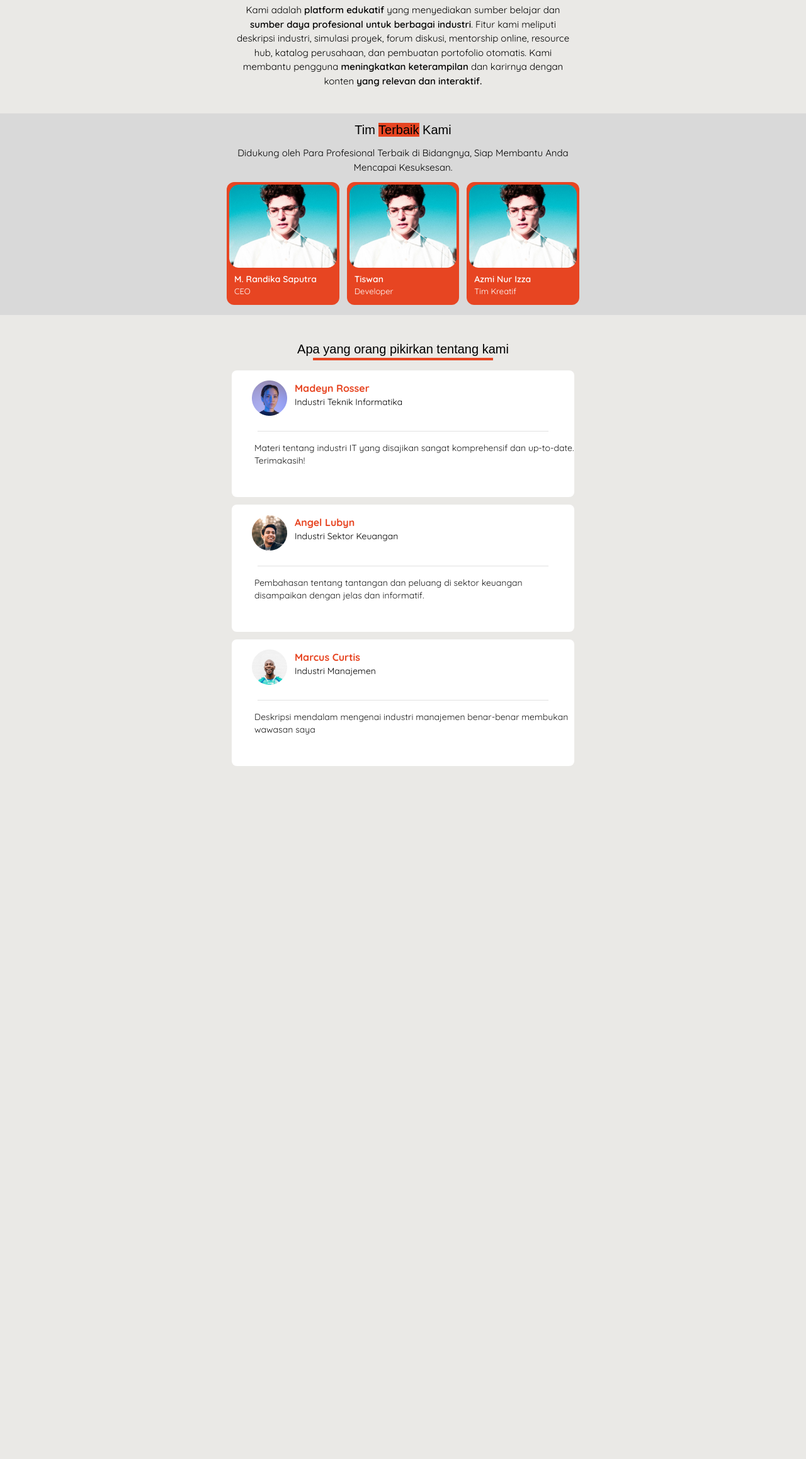
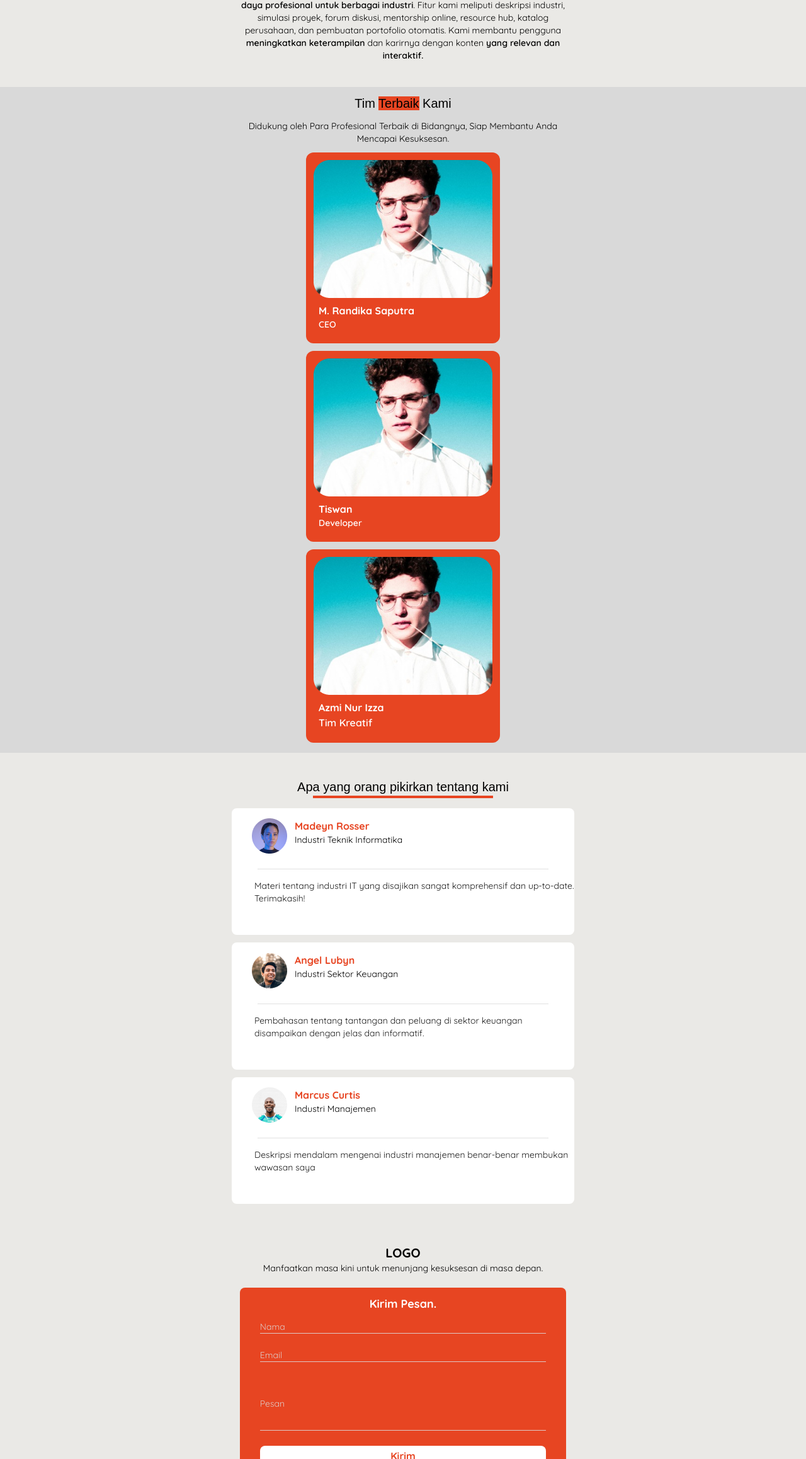
Before and after one commit to tiswan14/triaz-dev, a website: page tentangkami.html in a window 1280 px wide. Shown: the part 484-2800 px from the top of the page at 63% size. Before the commit the page ends 1824 px from the top, so only its background shows below. Drawn offline with Linux system fonts and the light colour scheme; a web font is replaced by a local one.

Commit message:
end tentangkami -responsif

```diff
--- a/src/input.css
+++ b/src/input.css
@@ -43,30 +43,28 @@
     left: 0px;
   }
 
-
-
-  .h-fitur{
+  .h-fitur {
     @apply hover:shadow-2xl hover:-translate-y-1 hover:scale-105 transition-transform duration-300;
   }
 }
-.navbar-fixed{
+.navbar-fixed {
   @apply fixed z-[9999] bg-white bg-opacity-80;
   backdrop-filter: blur(5px);
   box-shadow: inset 0 -1px 0 0 rgba(0, 0, 0, 0.2);
 }
 
 .hamburger-line {
-  @apply w-8 h-[2px] my-2 block bg-black
+  @apply w-7 h-[2px] my-[7px] block bg-black;
 }
 
-.hamburger-active > span:nth-child(1){
+.hamburger-active > span:nth-child(1) {
   @apply rotate-45;
 }
 
-.hamburger-active > span:nth-child(2){
+.hamburger-active > span:nth-child(2) {
   @apply scale-0;
 }
 
-.hamburger-active > span:nth-child(3){
+.hamburger-active > span:nth-child(3) {
   @apply -rotate-45;
 }
--- a/tentangkami.html
+++ b/tentangkami.html
@@ -26,7 +26,7 @@
       <div class="container">
         <div class="flex items-center justify-between relative">
           <div class="px-4">
-            <a href="#home" class="font-bold text-lg text-triatry block py-6">
+            <a href="#home" class="font-bold text-lg text-triatry block py-4">
               Logo</a
             >
           </div>
@@ -97,9 +97,18 @@
     <!-- End Navbar -->
     <!-- Hero Section -->
     <main>
-      <section class="px-3 py-6">
-        <img src="img/hero-group-tentangkami.png" alt="" />
-      </section>
+      <div
+        class="container flex max-w-3xl justify-center items-center px-3 mx-auto"
+      >
+        <section class="flex flex-col gap-3">
+          <img src="img/hero-tentangkami-1.png" alt="" />
+          <img src="img/shapes-tentangkami.png" alt="" />
+        </section>
+        <section class="flex flex-col gap-3">
+          <img src="img/shapes-tentangkami.png" alt="" />
+          <img src="img/hero-tentangkami-3.png" alt="" />
+        </section>
+      </div>
     </main>
     <!-- Hero Section -->
 
@@ -109,7 +118,7 @@
         <section>
           <h1 class="text-center font-delta text-xl">Tentang Kami</h1>
           <div class="bg-triatry w-[30%] h-1 mx-auto"></div>
-          <p class="text-center px-4 mt-2 text-[15px]">
+          <p class="text-center px-4 mt-2 text-sm">
             Kami adalah
             <span class="font-semibold">platform edukatif</span> yang
             menyediakan sumber belajar dan
@@ -129,41 +138,39 @@
 
     <!-- Tim terbaik kami -->
     <main class="bg-[#D9D9D9]">
-      <div
-        class="container flex flex-col items-center max-w-xl mx-auto mt-10 pb-4"
-      >
-        <section class="px-4 text-center">
+      <div class="container max-w-xl mx-auto mt-10 pb-4">
+        <section class="px-[16px] text-center">
           <h1 class="font-delta text-xl pt-3">
             Tim <span class="w-full h-1 bg-triatry">Terbaik</span>
             Kami
           </h1>
-          <p class="text-[15px] py-3">
+          <p class="text-sm py-3">
             Didukung oleh Para Profesional Terbaik di Bidangnya, Siap Membantu
             Anda Mencapai Kesuksesan.
           </p>
         </section>
         <section>
-          <div class="flex px-2 gap-3">
-            <div class="bg-triatry text-white rounded-xl p-1">
+          <div class="flex flex-col px-2 gap-3">
+            <div class="bg-triatry text-white rounded-xl p-3 mx-auto">
               <img src="img/profile.png" alt="" />
               <div class="p-2">
-                <h1 class="font-semibold text-sm">M. Randika Saputra</h1>
-                <p class="text-[13px]">CEO</p>
+                <h1 class="font-bold">M. Randika Saputra</h1>
+                <p class="text-sm font-semibold">CEO</p>
               </div>
             </div>
 
-            <div class="bg-triatry text-white rounded-xl p-1">
+            <div class="bg-triatry text-white rounded-xl p-3 mx-auto">
               <img src="img/profile.png" alt="" />
               <div class="p-2">
-                <h1 class="font-semibold text-sm">Tiswan</h1>
-                <p class="text-[13px]">Developer</p>
+                <h1 class="font-bold">Tiswan</h1>
+                <p class="text-sm font-semibold">Developer</p>
               </div>
             </div>
-            <div class="bg-triatry text-white rounded-xl p-1">
+            <div class="bg-triatry text-white rounded-xl p-3 mx-auto">
               <img src="img/profile.png" alt="" />
               <div class="p-2">
-                <h1 class="font-semibold text-sm">Azmi Nur Izza</h1>
-                <p class="text-[13px]">Tim Kreatif</p>
+                <h1 class="font-bold">Azmi Nur Izza</h1>
+                <p class="text-base font-semibold">Tim Kreatif</p>
               </div>
             </div>
           </div>
@@ -172,7 +179,7 @@
     </main>
     <!-- Tim terbaik kami -->
     <!-- Yang dipikirkan orang tentang kami -->
-    <main class="h-screen">
+    <main class="">
       <div class="container flex flex-col items-center max-w-xl mx-auto mt-10">
         <section class="">
           <h1 class="font-delta text-xl">
@@ -241,35 +248,77 @@
       </div>
     </main>
     <!-- Yang dipikirkan orang tentang kami -->
+
+    <!-- Footer  -->
+    <footer class="">
+      <div class="container flex flex-col items-center max-w-xl mx-auto mt-10">
+        <section class="text-center px-2 pt-2">
+          <h1 class="font-bold text-xl">LOGO</h1>
+          <p class="text-[14px]">
+            Manfaatkan masa kini untuk menunjang kesuksesan di masa depan.
+          </p>
+        </section>
+        <section
+          class="text-center flex flex-col gap-3 bg-triatry w-[90%] mt-5 p-3 rounded-lg"
+        >
+          <div>
+            <h1 class="text-lightf font-bold text-lg">Kirim Pesan.</h1>
+          </div>
+          <div class="flex flex-col gap-6 px-5 text-lightf">
+            <input
+              type="text"
+              placeholder="Nama"
+              class="bg-transparent border-b-[1px] border-[#dddd] placeholder:text-[#dddd] text-sm focus:outline-none focus:placeholder:text-lightf focus:border-lightf"
+            />
+
+            <input
+              type="email"
+              placeholder="Email"
+              class="bg-transparent border-b-[1px] border-[#dddd] placeholder:text-[#dddd] text-sm focus:outline-none focus:placeholder:text-lightf focus:border-lightf"
+            />
+
+            <input
+              type="text"
+              placeholder="Pesan"
+              class="bg-transparent py-8 border-b-[1px] border-[#dddd] placeholder:text-[#dddd] text-sm focus:outline-none focus:placeholder:text-lightf focus:border-lightf"
+            />
+
+            <button
+              class="bg-lightf py-1 rounded-lg font-bold text-triatry hover:bg-slate-100"
+            >
+              Kirim
+            </button>
+          </div>
+        </section>
+        <section class="my-10">
+          <div>
+            <h1 class="font-semibold mb-4">Follow akun resmi kami:</h1>
+          </div>
+          <div class="flex justify-center gap-5">
+            <a href=""> <img src="img/Facebook.png" alt="" /></a>
+            <a href=""> <img src="img/Instagram.png" alt="" /></a>
+            <a href=""><img src="img/Tik Tok.png" alt="" /></a>
+            <a href=""><img src="img/Twitter.png" alt="" /></a>
+          </div>
+        </section>
+        <section class="mb-4">
+          <ul class="flex gap-5 text-[15px]">
+            <li><a href="#">Beranda</a></li>
+            <li><a href="#">Tentang Kami</a></li>
+            <li><a href="#">Fitur</a></li>
+            <li><a href="#">Kontak</a></li>
+          </ul>
+        </section>
+        <section
+          class="bg-triatry text-lightf font-light w-full text-center py-2"
+        >
+          <p class="text-sm">
+            &copy; 2024 Nama Perusahaan. All rights reserved.
+          </p>
+        </section>
+      </div>
+    </footer>
+    <!-- Footer  -->
   </body>
   <script src="js/index.js"></script>
 </html>
-
-<!-- <main>
-    <section">
-      <h1 class="text-center font-delta text text-3xl">
-        Cari industri yang <br />kamu inginkan.
-      </h1>
-      <img src="img/hero-tentangkami.png" alt="" class='mb-2' />
-    </section>
- </main>
-   Hero Section -->
-
-<!-- Let join -->
-<!-- <main class="w-full py-1 bg-triatry flex items-center gap-7 font-delta text-lightf mb-14">
-    <section>
-      <h1 class="text-sm  ">JOIN WITH US</h1>
-    </section>
-    <section>
-      <img src="img/thinsmooth.svg" class="w-12 h-w-12" alt="" />
-    </section>
-    <section>
-      <h1 class="text-md">LET'S JOIN WITH US</h1>
-    </section>
-    <section>
-      <img src="img/thinsmooth.svg" class="w-12 h-12" alt="" />
-    </section>
-    <section>
-      <h1 class="text-md">LET'S JOIN WITH US</h1>
-    </section>
-  </main> -->
```
Also changed, not shown: img/Twitter.png (added), img/hero-tentangkami-1.png (added), img/hero-tentangkami-2.png (added), img/hero-tentangkami-3.png (added), img/hero-tentangkami.png (deleted), img/shapes-tentangkami.png (added), src/output.css, 1 other file.
